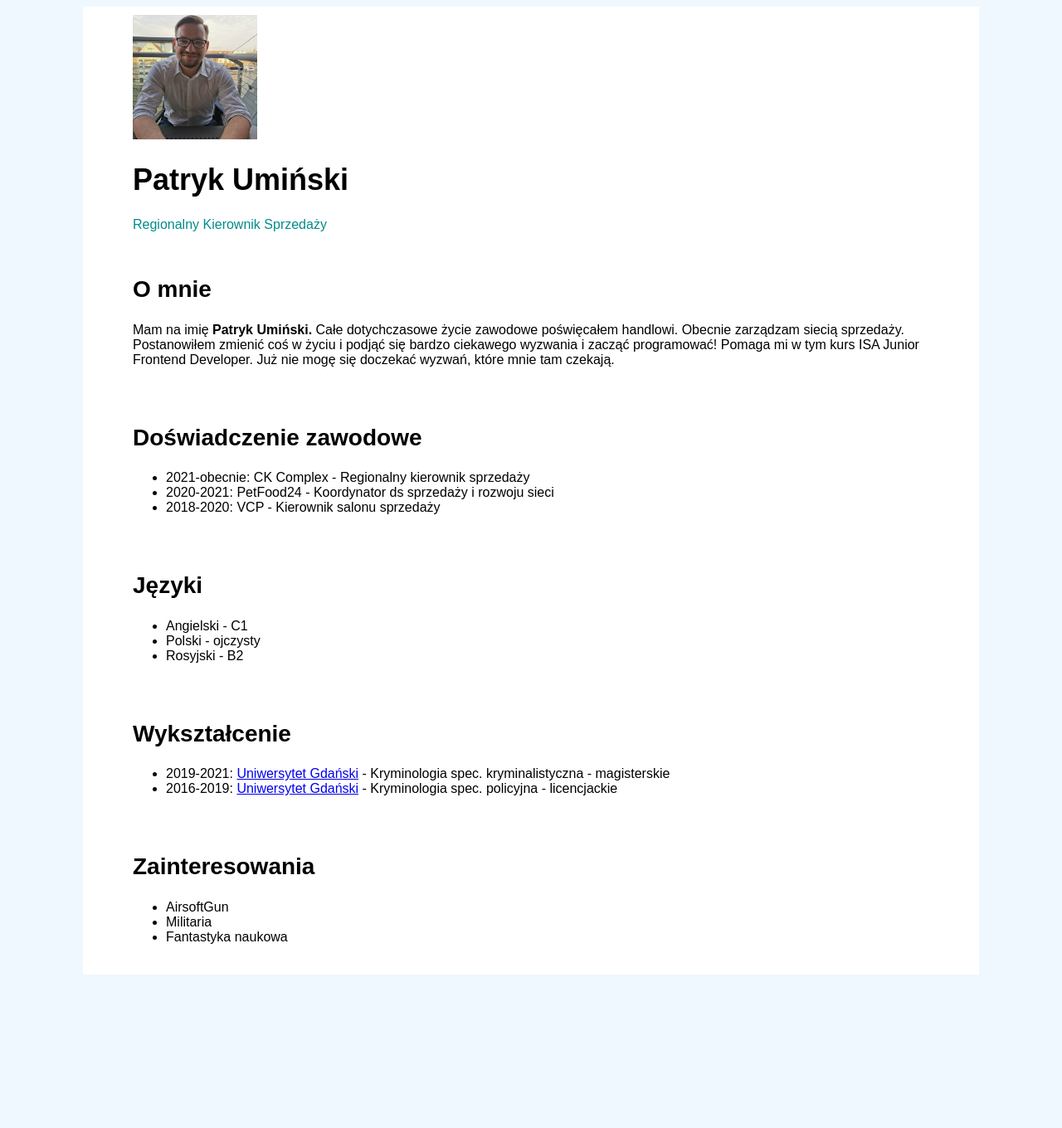
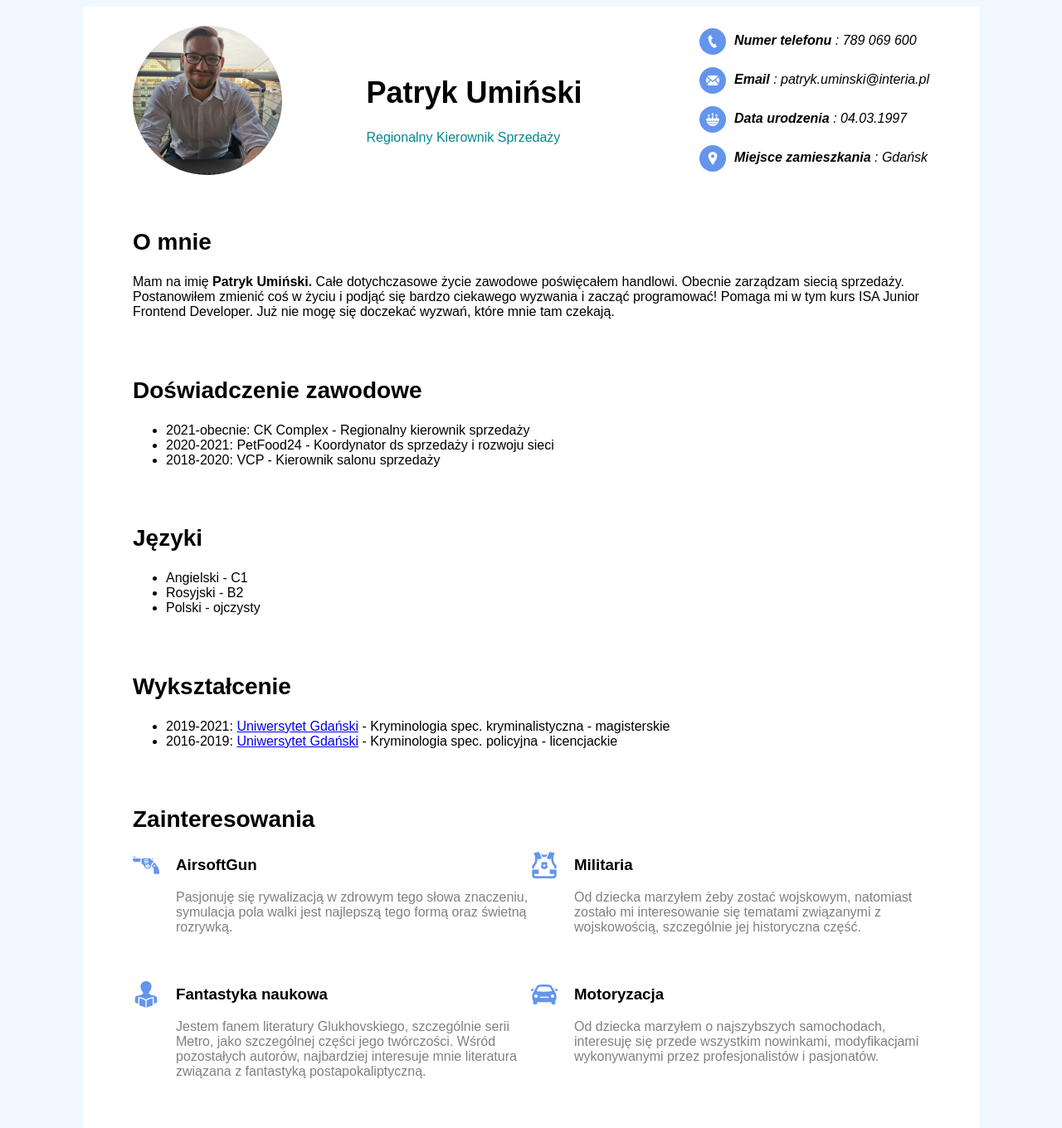
Before and after one commit to PatrykUminski/kurs-html, a plain HTML site: page index.html in a window 1280 px wide. Shown: the part 40-1400 px from the top of the page at 83% size. Before the commit the page ends 1263 px from the top, so only its background shows below. Drawn offline with Linux system fonts and the light colour scheme.

Commit message:
Positioning text and images, flexbox introduced

```diff
--- a/index.html
+++ b/index.html
@@ -11,9 +11,19 @@
 
 <body>
     <header>
-        <img src="zdjecie.jpg" width="150px" height="150px" />
+        <img class="profile-picture circle" src="images/zdjecie.jpg" width="150px" height="150px" />
+        <div>
         <h1>Patryk Umiński</h1>
         <span>Regionalny Kierownik Sprzedaży</span>
+        </div>
+        <address>
+            <ul>
+                <li><img class ="adress-icon circle" src="images/phone.png"/><b>Numer telefonu</b> : 789 069 600</li>
+                <li><img class ="adress-icon circle" src="images/mail.png"/><b>Email</b> : patryk.uminski@interia.pl</li>
+                <li><img class ="adress-icon circle" src="images/birthday-cake.png"/><b>Data urodzenia</b> : 04.03.1997</li>
+                <li><img class ="adress-icon circle" src="images/pin.png"/><b>Miejsce zamieszkania</b> : Gdańsk</li>
+            </ul>
+        </address>
     </header>
     <main>
         <section>
@@ -39,8 +49,8 @@
             <h2>Języki</h2>
             <ul>
                 <li>Angielski - C1</li>
+                <li>Rosyjski - B2</li>
                 <li>Polski - ojczysty</li>
-                <li>Rosyjski - B2</li>
             </ul>
         </section>
         <section>
@@ -55,10 +65,42 @@
         </section>
         <section>
             <h2>Zainteresowania</h2>
-            <ul>
-                <li>AirsoftGun</li>
-                <li>Militaria</li>
-                <li>Fantastyka naukowa</li>
+            <ul class="hobbies">
+                <li><img src="images/airsoft.png"/>
+                    <div>
+                    <h3>AirsoftGun</h3>
+                    <p>Pasjonuję się rywalizacją w zdrowym tego słowa znaczeniu,
+                        symulacja pola walki jest najlepszą tego formą oraz świetną rozrywką.
+                    </p>
+                    </div>
+                </li>
+                <li><img src="images/police.png"/>
+                    <div>
+                    <h3>Militaria</h3>
+                    <p>Od dziecka marzyłem żeby zostać wojskowym,
+                        natomiast zostało mi interesowanie się tematami związanymi z wojskowością,
+                        szczególnie jej historyczna część.
+                    </p>
+                    </div>
+                </li>
+                <li><img src="images/book.png"/>
+                    <div>
+                    <h3>Fantastyka naukowa</h3>
+                    <p>Jestem fanem literatury Glukhovskiego, szczególnie serii Metro,
+                        jako szczególnej części jego twórczości. Wśród pozostałych autorów,
+                        najbardziej interesuje mnie literatura związana z fantastyką postapokaliptyczną.
+                    </p>
+                    </div>
+                </li>
+                <li><img src="images/car.png"/>
+                    <div>
+                    <h3>Motoryzacja</h3>
+                    <p>Od dziecka marzyłem o najszybszych samochodach,
+                        interesuję się przede wszystkim nowinkami, modyfikacjami wykonywanymi przez
+                        profesjonalistów i pasjonatów.
+                    </p>
+                    </div>
+                </li>
             </ul>
         </section>
     </main>
--- a/style.css
+++ b/style.css
@@ -3,18 +3,17 @@ body {font-family: Arial;
     padding: 40px 0;
 }
 
+h1 {font-size: 36px;
+}
+
 h2 {font-size: 28px;
 }
 
-h1 {font-size: 36px;
+h3 {
+    margin-top: 5px;
 }
 
 span {color: darkcyan;
-}
-
-img {
-    width: 150px;
-    height: 150px;
 }
 
 section,
@@ -25,3 +24,63 @@ header {
     margin: 0 auto;
 
 }
+
+header {
+    display: flex;
+    align-items: center;
+    justify-content: space-between;
+
+}
+
+header ul {
+    list-style: none;
+}
+
+header li {
+    margin-bottom: 15px;
+}
+
+.adress-icon {
+    width: 16px;
+    height: 16px;
+    background-color: cornflowerblue;
+    margin-right: 10px;
+    padding: 8px;
+    vertical-align: middle;
+}
+
+.circle {
+    border-radius: 50%;
+}
+
+.profile-picture {
+    width: 180px;
+    height: 180px;
+}
+
+.hobbies {
+    list-style: none;
+    padding: 0;
+    display: flex;
+    flex-wrap: wrap;
+}
+.hobbies li {
+    width: 50%;
+    display: flex;
+    align-items: flex-start;
+    margin-bottom: 40px;
+}
+
+.hobbies div {
+    margin-left: 20px;
+}
+
+.hobbies p {
+    color: grey;
+    line-height: 1,5;
+}
+
+p {
+
+    line-height: 1,5;
+}
```
Also changed, not shown: images/airsoft.png (added), images/birthday-cake.png (added), images/book.png (added), images/car.png (added), images/mail.png (added), images/phone.png (added), images/pin.png (added), images/police.png (added), images/zdjecie.jpg (renamed from zdjecie.jpg).
